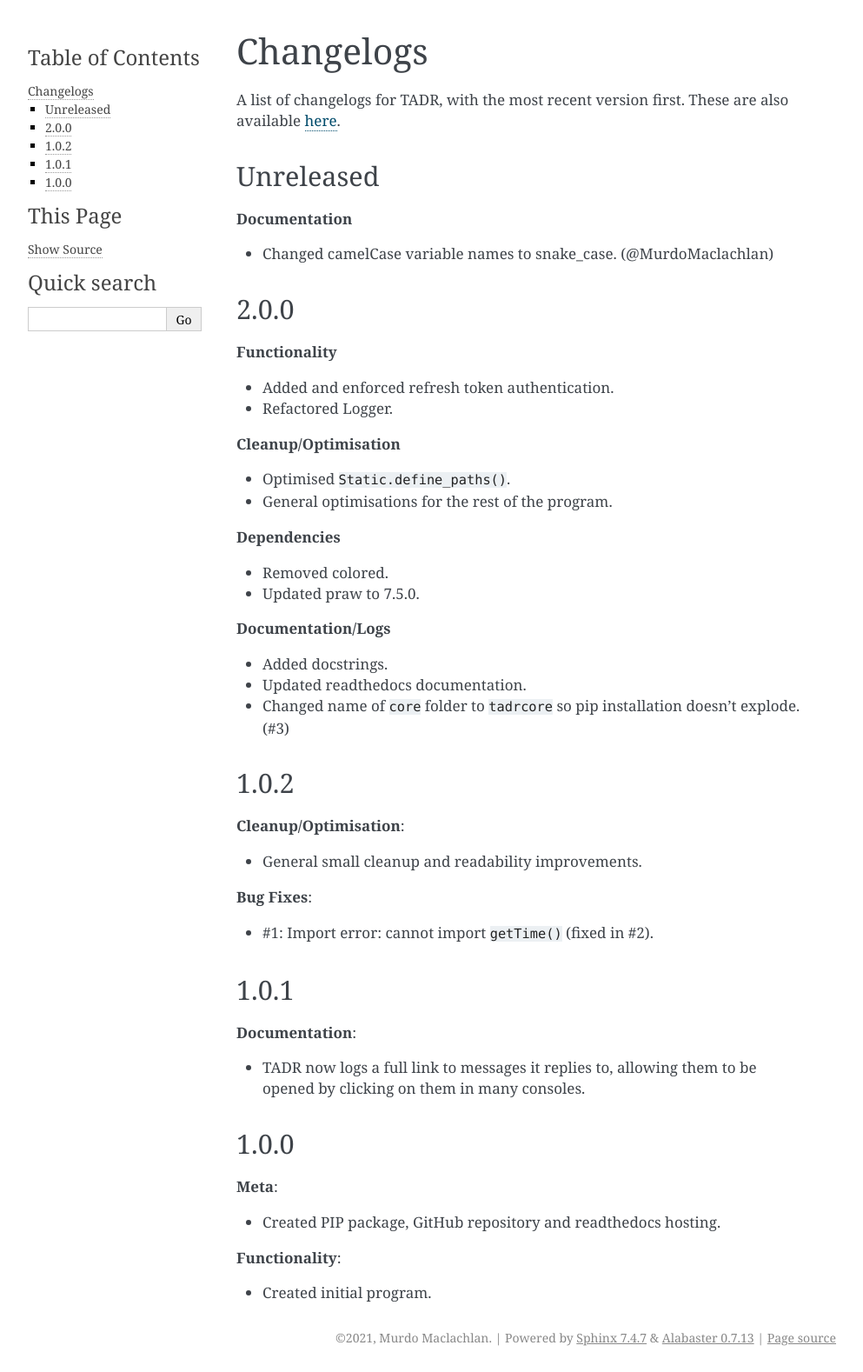
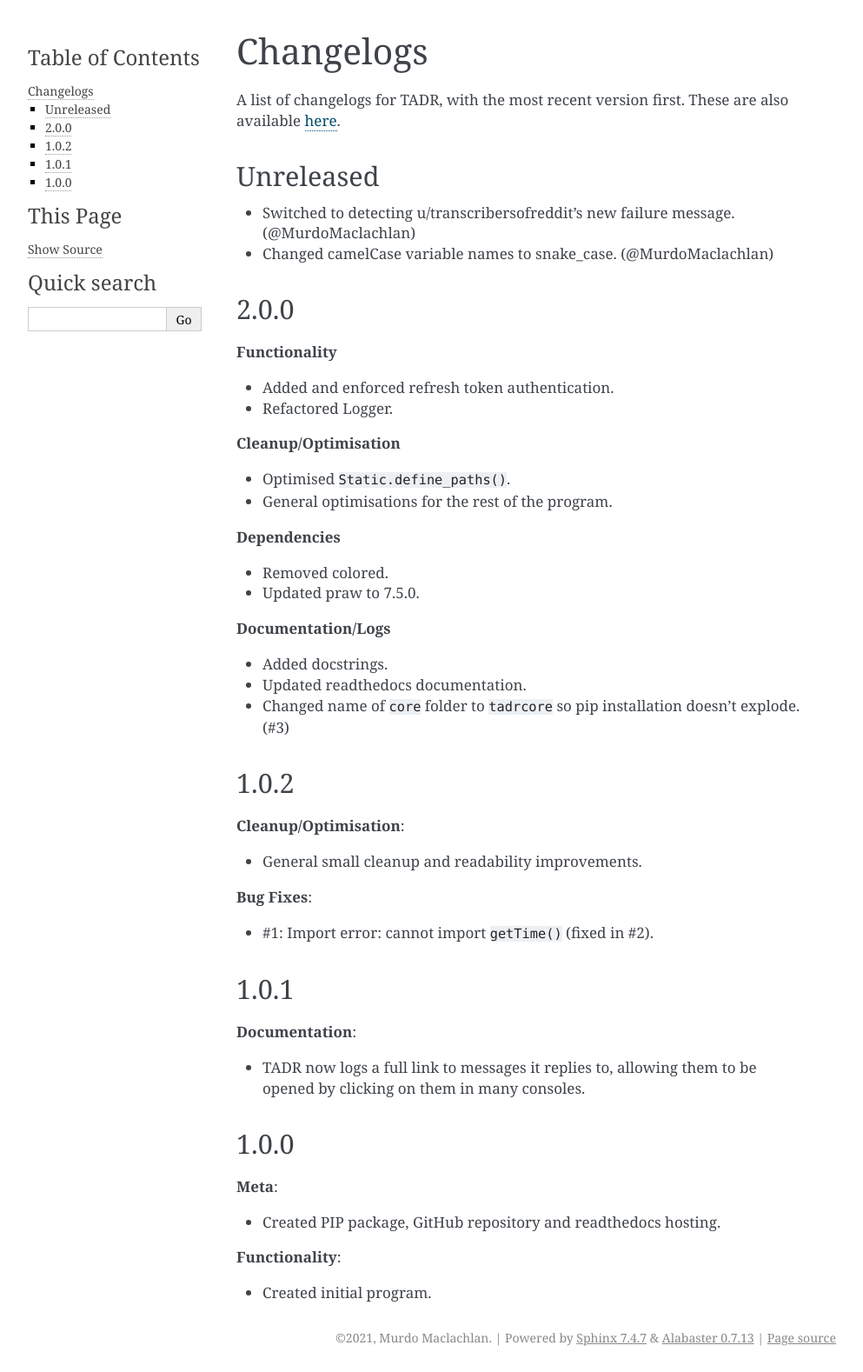
Before and after one commit to MurdoMaclachlan/tadr, a Sphinx documentation site: the page built from docs/source/changelogs.rst, in a window 1280 px wide. Shown: the whole page at 87% size, without its empty margins (148-1141 px from the left). Built offline with Sphinx 7.4.7, drawn with Linux system fonts in a browser that asks for light colours.

Commit message:
Update the changelog
Signed-off-by: Murdo B. Maclachlan <murdomaclachlan@noreply.codeberg.org>

```diff
--- a/docs/source/changelogs.rst
+++ b/docs/source/changelogs.rst
@@ -6,8 +6,7 @@ A list of changelogs for TADR, with the most recent version first. These are als
 Unreleased
 ----------
 
-**Documentation**
-
+- Switched to detecting u/transcribersofreddit's new failure message. (@MurdoMaclachlan)
 - Changed camelCase variable names to snake_case. (@MurdoMaclachlan)
 
 2.0.0
```
